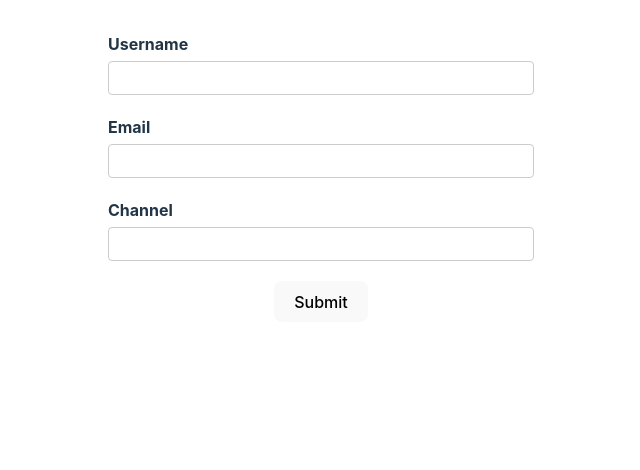
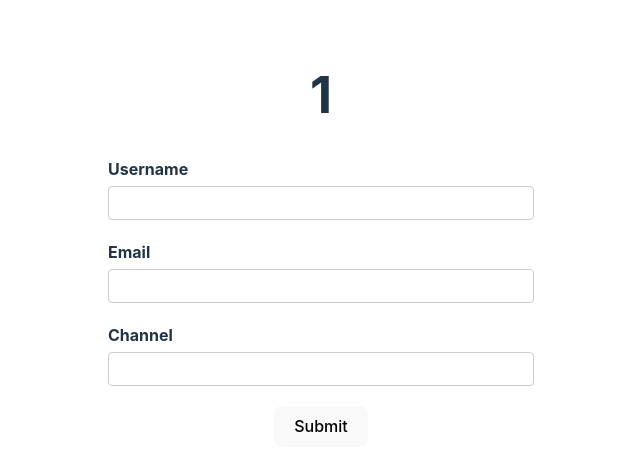
Before and after one commit to AnirudhaPatil-1/React-Hook-Form, a React (Vite) app: page / in a window 1280 px wide. Shown: the top 470 px of the page, without its empty margins (319-959 px from the left). Built offline with nearby package versions, Linux system fonts and the light colour scheme.

Commit message:
functionality - on submit - collects form input data

```diff
--- a/src/components/YouTubeForm.tsx
+++ b/src/components/YouTubeForm.tsx
@@ -3,16 +3,27 @@ import React from "react";
 import { useForm } from "react-hook-form";
 import {DevTool} from "@hookform/devtools";
 
+let renderCount = 0;
+type FormValues = {
+  username: string,
+  email: string,
+  channel: string
+}
+
 export const YouTubeForm = () => {
-  const form = useForm();
-  const { register, control } = form;
+  const form = useForm<FormValues>();
+  const { register, control, handleSubmit } = form;
     // const { name, ref, onChange, onBlur } = register("userName");
+  renderCount++;
 
-
+  const onSubmit = (data: FormValues) =>{
+    console.log("Form Submitted", data);
+  }
 
   return (
     <div>
-      <form>
+      <h1>{renderCount/2}</h1>
+      <form onSubmit={handleSubmit(onSubmit)}>
         <label htmlFor="username">Username</label>
         <input
             type="text"
```
